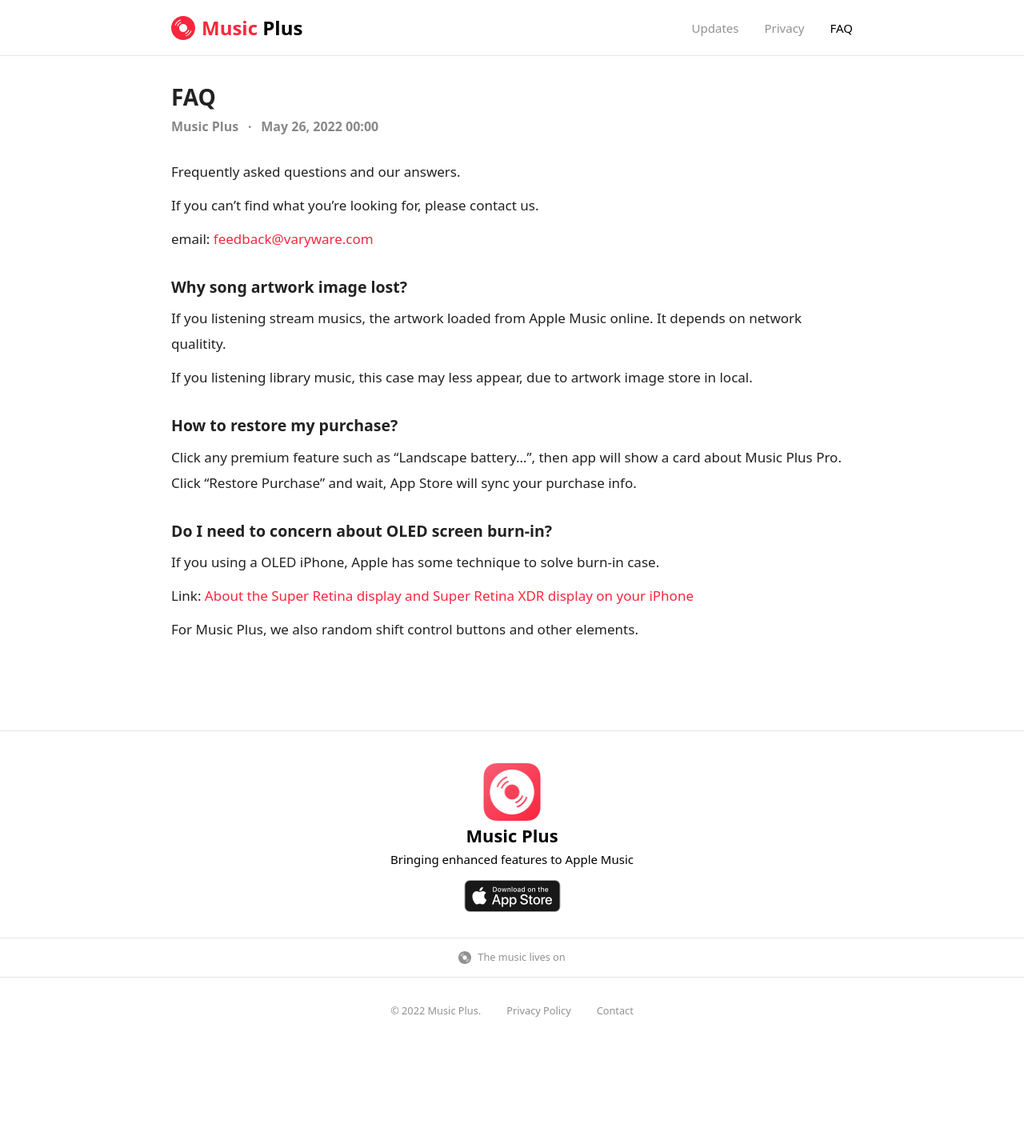
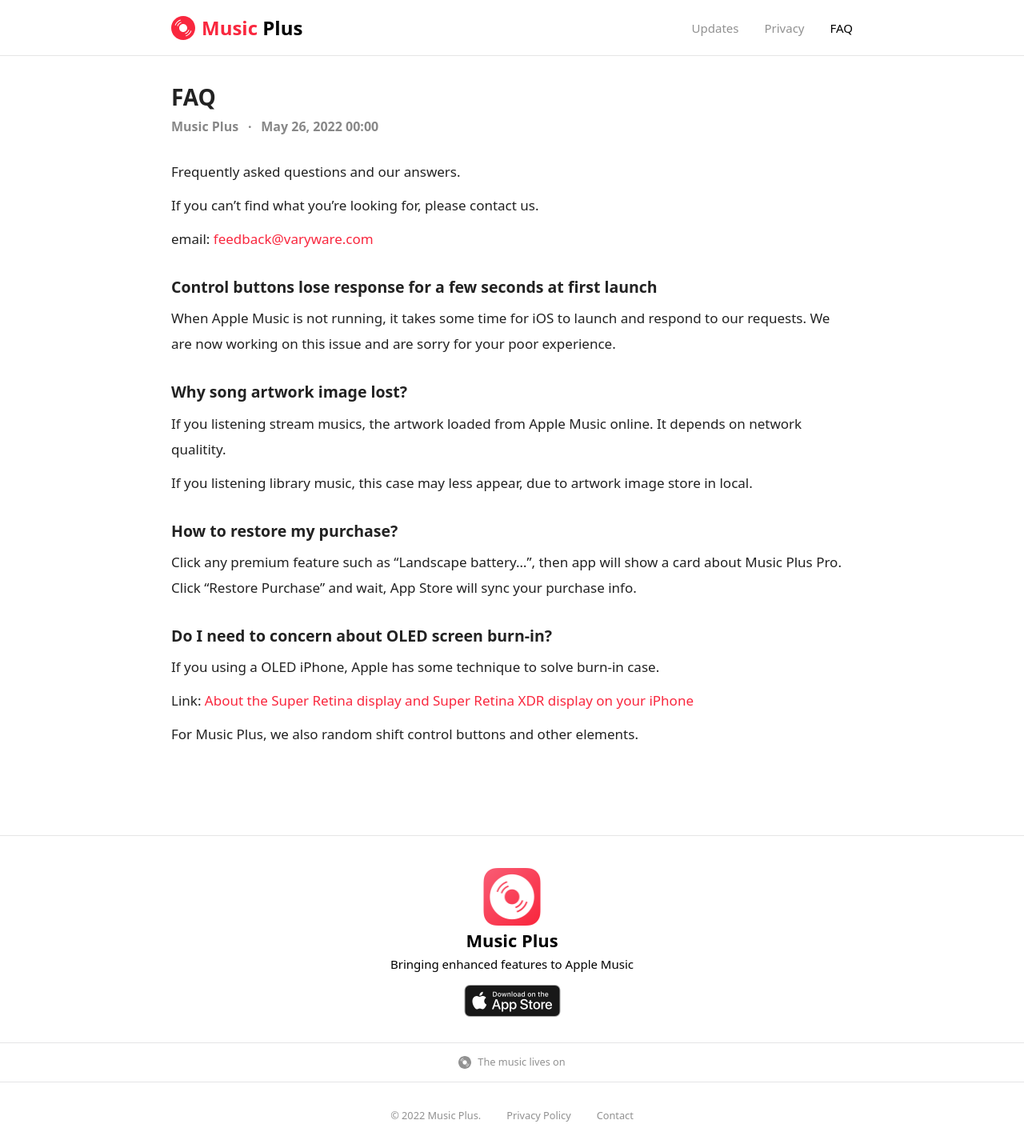
Before and after one commit to varyware/music-plus-site, a Jekyll site: the page built from _subpages/faq.md, in a window 1280 px wide. Shown: the whole page at 80% size. Built offline with Jekyll 4.4.1, drawn with Linux system fonts in a browser that asks for light colours; before the commit the page ends 1304 px from its top, so only the background shows below that.

Commit message:
Update FAQ

```diff
--- a/_subpages/faq.md
+++ b/_subpages/faq.md
@@ -12,6 +12,10 @@
 If you can't find what you're looking for, please contact us.
 
 email: [feedback@varyware.com](mailto:feedback@varyware.com)
+
+## Control buttons lose response for a few seconds at first launch
+
+When Apple Music is not running, it takes some time for iOS to launch and respond to our requests. We are now working on this issue and are sorry for your poor experience.
 
 ## Why song artwork image lost?
 
```
